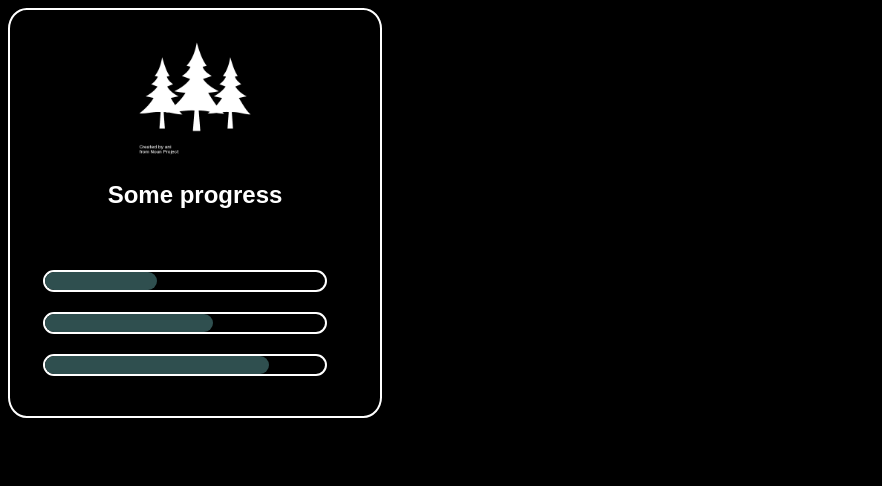
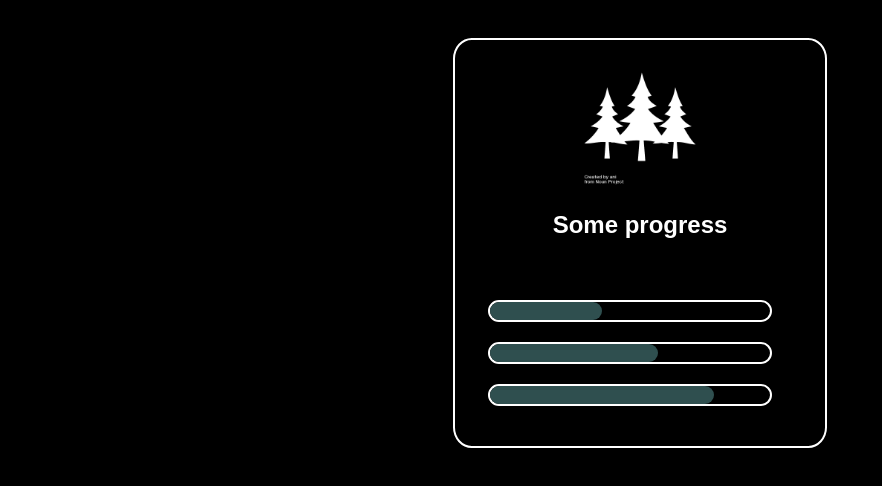
Before and after one commit to lisahammarstrand/design-test-progress-bars, a plain HTML site: page index.html in a window 1280 px wide. Shown: the whole page, without its empty margins (0-882 px from the left). Drawn offline with Linux system fonts and the light colour scheme.

Commit message:
Centered on page

```diff
--- a/style.css
+++ b/style.css
@@ -2,6 +2,9 @@ body {
     background: black;
     color: white;
     font-family: Arial, Helvetica, sans-serif;
+    display: flex;
+    justify-content: center;
+    align-items: center;
 }
 
 .container {
@@ -9,6 +12,7 @@ body {
     height: auto;
     border: 2px solid white;
     border-radius: 5%;
+    margin-top: 30px;
 }
 
 header {
```
Also changed, not shown: 1 other file.
